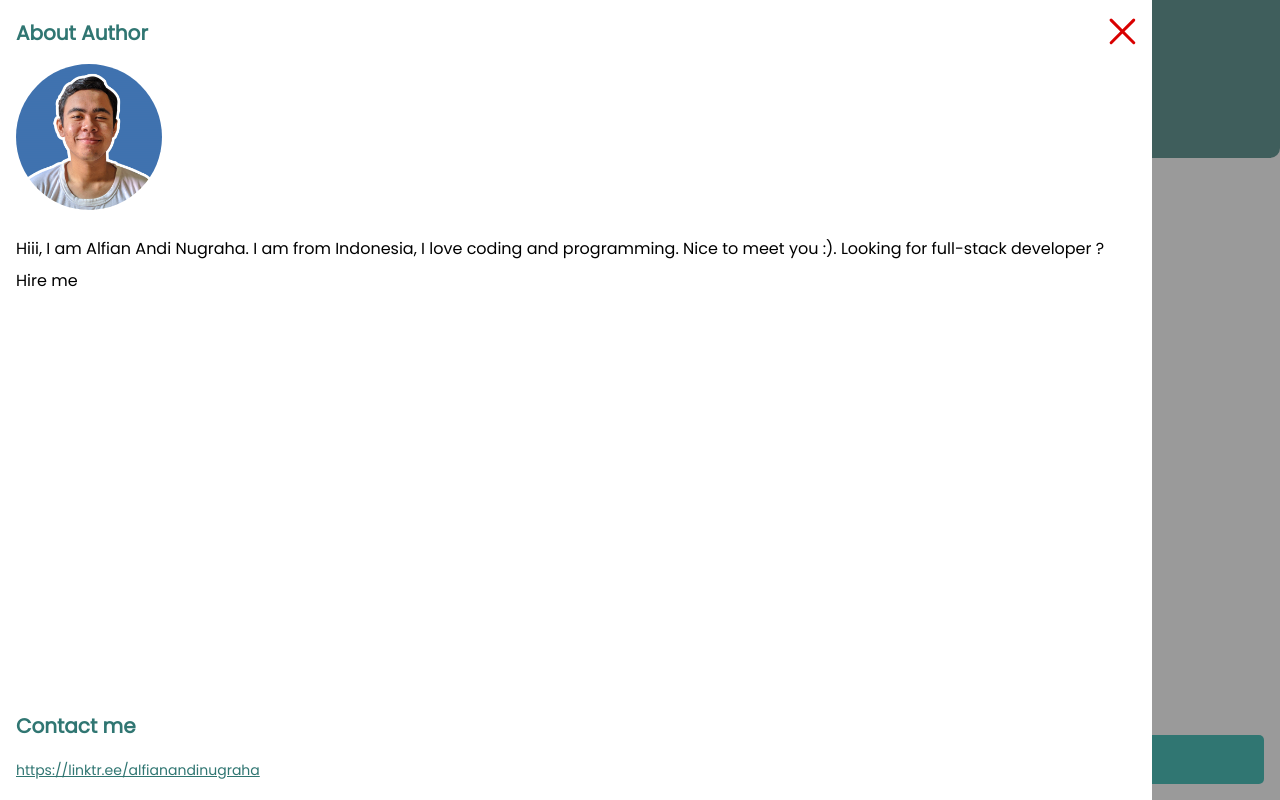
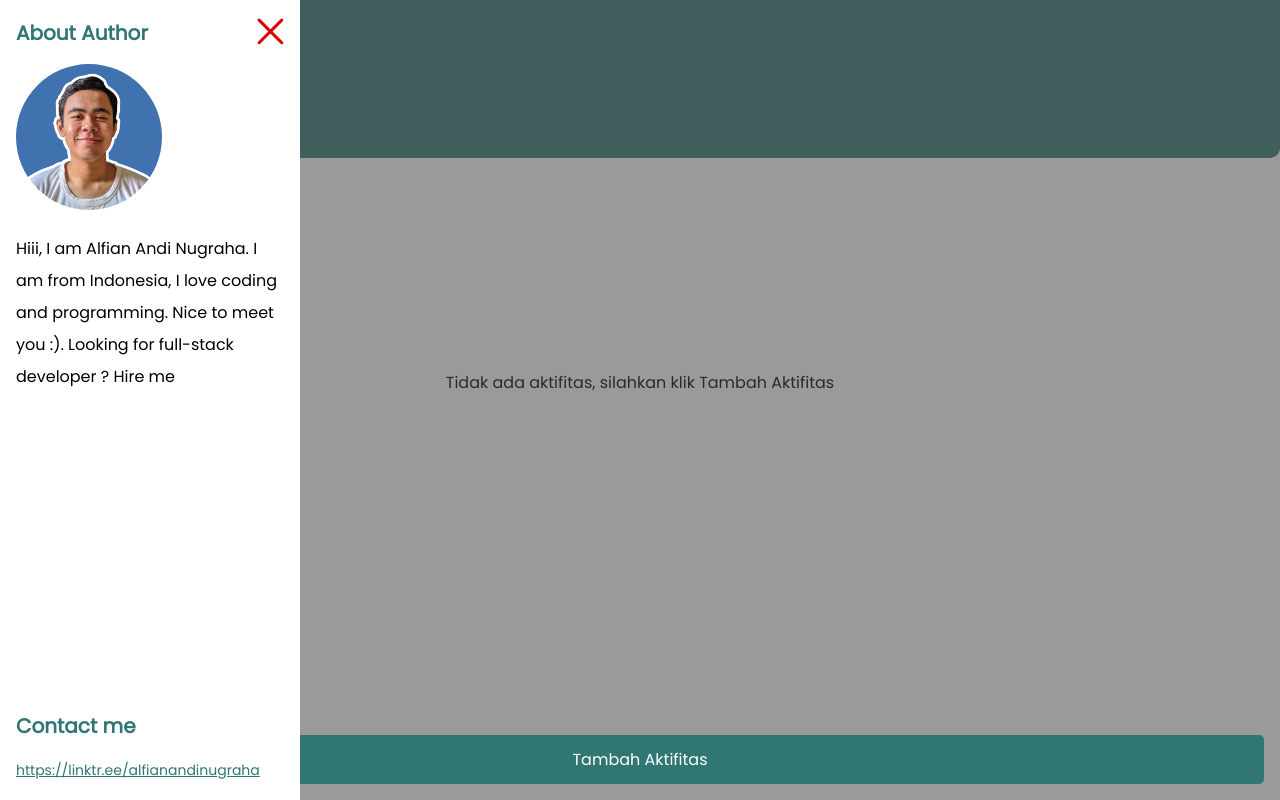
Before and after one commit to alfianandinugraha/react-todo, a React (Create React App) app: page / in a window 1280 px wide. Both pictures are taken after a click on the element 101 px from the left and 33 px from the top of the page. Built offline with nearby package versions, Linux system fonts and the light colour scheme.

Commit message:
update: update width of #sidebar

```diff
--- a/src/Style.scss
+++ b/src/Style.scss
@@ -211,7 +211,7 @@ header#Header {
 #sidebar {
   position: fixed;
   background-color: white;
-  width: 90%;
+  max-width: 300px;
   height: 100vh;
   z-index: 1000;
   padding-top: 18px;
```
